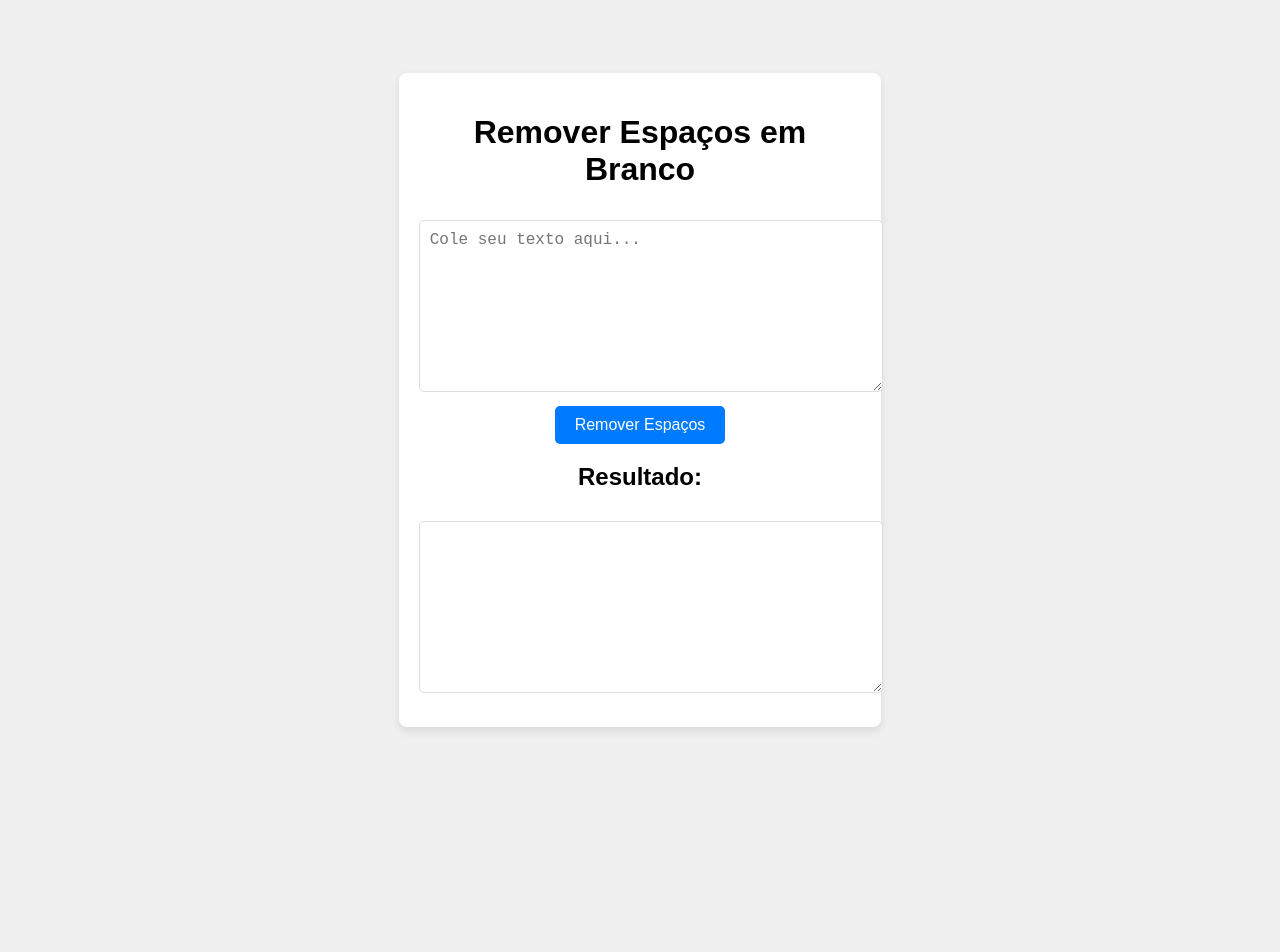
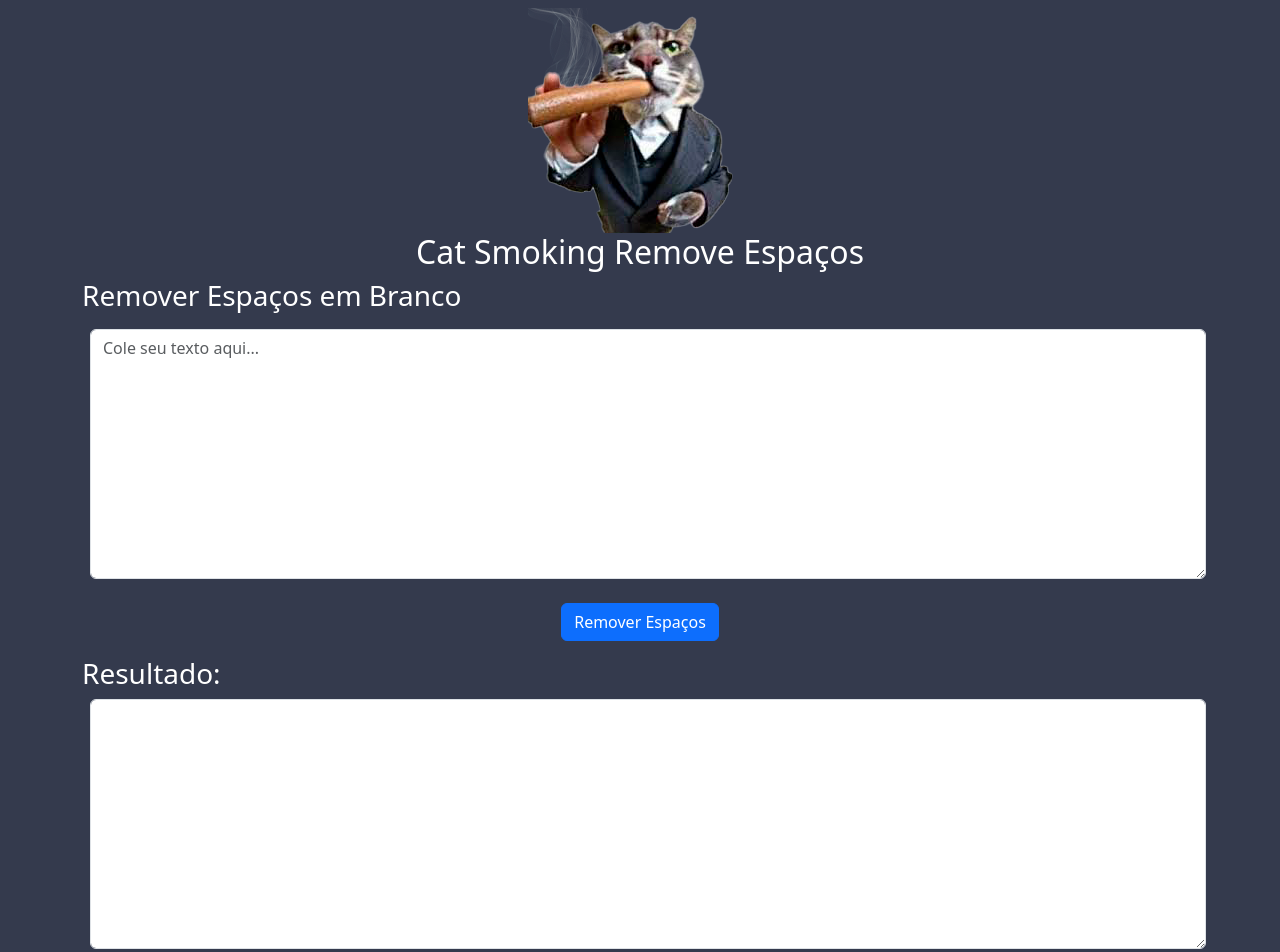
Before and after one commit to CaioPaulinoCosta/remove-espaco, a plain HTML site: page index.html in a window 1280 px wide. Before the commit the page ends 800 px from the top, so only its background shows below. Drawn offline with nearby package versions, Linux system fonts and the light colour scheme.

Commit message:
Atualizando

```diff
--- a/index.html
+++ b/index.html
@@ -5,16 +5,24 @@
     <meta name="viewport" content="width=device-width, initial-scale=1.0">
     <title>Remover Espaços em Branco</title>
     <link rel="stylesheet" href="style.css">
+    <link href="https://cdn.jsdelivr.net/npm/bootstrap@5.3.3/dist/css/bootstrap.min.css" rel="stylesheet" integrity="sha384-QWTKZyjpPEjISv5WaRU9OFeRpok6YctnYmDr5pNlyT2bRjXh0JMhjY6hW+ALEwIH" crossorigin="anonymous">
 </head>
 <body>
     <div class="container">
-        <h1>Remover Espaços em Branco</h1>
-        <textarea id="inputText" placeholder="Cole seu texto aqui..."></textarea>
-        <button onclick="removerEspacos()">Remover Espaços</button>
-        <h2>Resultado:</h2>
-        <textarea id="outputText" readonly></textarea>
+        <div class="logo-class mt-2">
+            <img class="logo-chat" src="logo.png" alt="logo_la">
+            <h2>Cat Smoking Remove Espaços</h2>
+         </div>
+        <h3>Remover Espaços em Branco</h1>
+        <textarea class="form-control m-2 mt-3 mb-4 input-1" id="inputText" placeholder="Cole seu texto aqui..."></textarea>
+        <div class="d-flex justify-content-center">
+            <button class="btn btn-primary" onclick="removerEspacos()">Remover Espaços</button>
+        </div>
+        <h3 class="mt-3">Resultado:</h2>
+        <textarea class="form-control m-2 input-2" id="outputText" readonly></textarea>
     </div>
 
     <script src="script.js"></script>
+    <script src="https://cdn.jsdelivr.net/npm/bootstrap@5.3.3/dist/js/bootstrap.bundle.min.js" integrity="sha384-YvpcrYf0tY3lHB60NNkmXc5s9fDVZLESaAA55NDzOxhy9GkcIdslK1eN7N6jIeHz" crossorigin="anonymous"></script>
 </body>
 </html>
--- a/style.css
+++ b/style.css
@@ -1,44 +1,17 @@
-body, html {
+body {
     margin: 0;
     padding: 0;
-    font-family: Arial, sans-serif;
-    display: flex;
-    justify-content: center;
-    align-items: center;
-    height: 100vh;
-    background-color: #f0f0f0;
+    background-color: #343A4D !important;
 }
 
 .container {
-    text-align: center;
-    background-color: white;
-    padding: 20px;
-    border-radius: 8px;
-    box-shadow: 0 4px 10px rgba(0, 0, 0, 0.1);
-    width: 90%;
-    max-width: 600px;
+    color: #fff;
 }
 
-textarea {
-    width: 100%;
-    height: 150px;
-    margin: 10px 0;
-    padding: 10px;
-    border: 1px solid #ddd;
-    border-radius: 5px;
-    font-size: 16px;
+.input-1, .input-2 {
+    height: 250px;
 }
 
-button {
-    padding: 10px 20px;
-    background-color: #007BFF;
-    color: white;
-    border: none;
-    border-radius: 5px;
-    cursor: pointer;
-    font-size: 16px;
+.logo-class {
+	text-align: center;
 }
-
-button:hover {
-    background-color: #0056b3;
-}
```
Also changed, not shown: logo.png (added).
